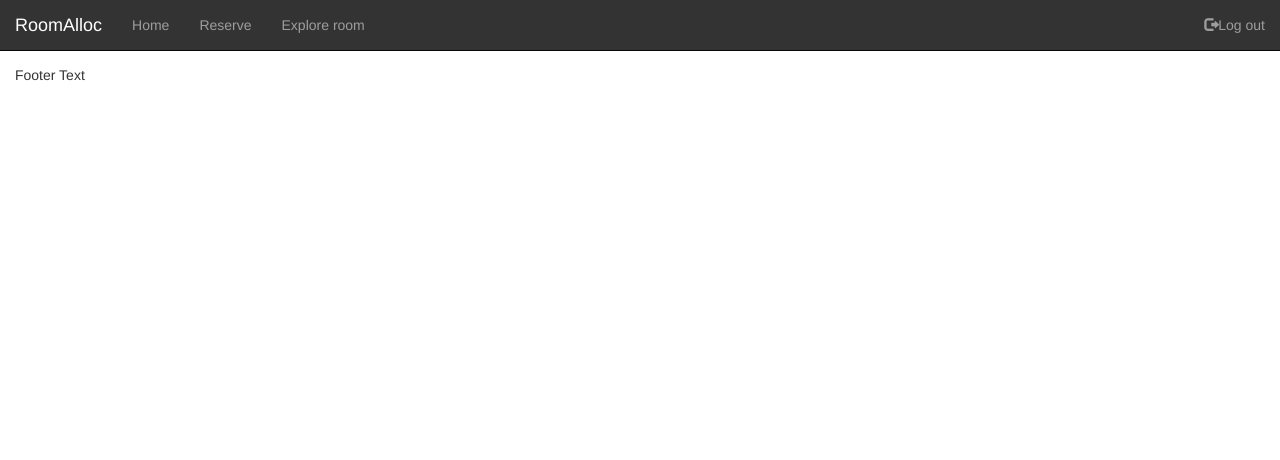
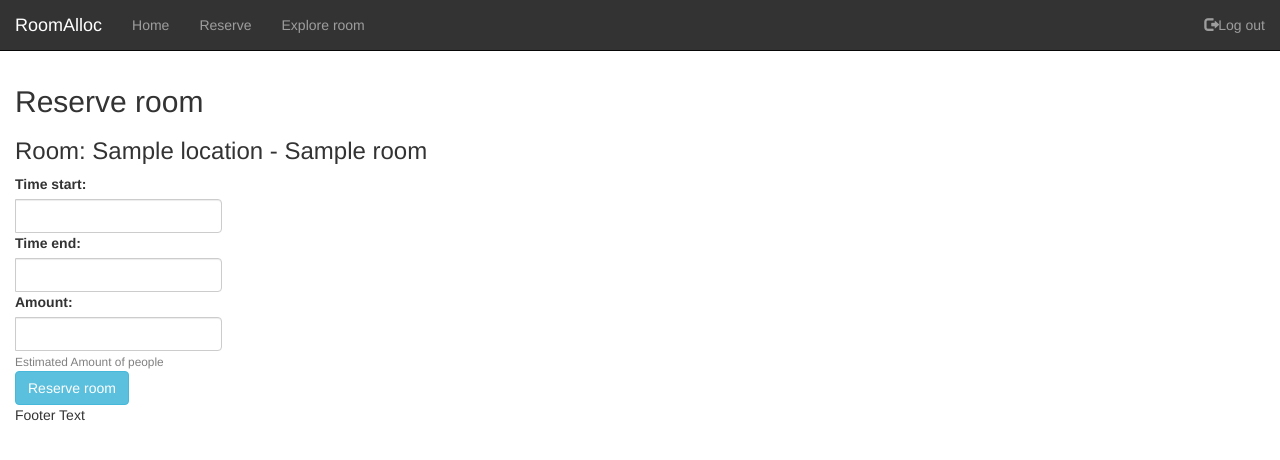
Before and after one commit to cnguyenm/RoomAlloc, a Django app: template roomalloc/templates/roomalloc/user/room/room_reserve.html in a window 1280 px wide. Shown: the top 460 px of the page. Run offline with Django 3.2, Linux system fonts and the light colour scheme; the template is opened without the code that fills it: values that come from a table or form of the project are taken from there, others are empty; tables that the repository leaves empty hold one stand-in row (values such as "Sample post"); some libraries are stand-ins or nearby versions.

Commit message:
Room reserve basic render * datepicker calendar * add style to django form input

```diff
--- a/roomalloc/forms.py
+++ b/roomalloc/forms.py
@@ -1,9 +1,15 @@
+"""
+Forms
 
+Documentation:
+Form Field, widget: https://docs.djangoproject.com/en/1.11/ref/forms/fields/#built-in-fields
+
+"""
 from django import forms
 from django.contrib.auth.forms import UserCreationForm
 from django.contrib.auth.models import User
 
-from roomalloc.models import Profile
+from roomalloc.models import Profile, Reservation
 
 class SignUpForm(UserCreationForm):
 
@@ -34,3 +40,26 @@ class ProfileForm(forms.ModelForm):
     class Meta:
         model = Profile
         fields = ('grad_date', 'year', 'major')
+
+
+class ReserveForm(forms.ModelForm):
+    """
+    Reserve Creation Form
+
+    """
+    class Meta:
+        model = Reservation
+        fields = ('time_start', 'time_end', 'amount')
+        widgets = {
+            'time_start' : forms.DateTimeInput(
+                attrs = {'class' : 'form-control datetime-input'}
+            ),
+
+            'time_end' : forms.DateTimeInput(
+                attrs = {'class' : 'form-control datetime-input'}
+            ),
+
+            'amount' : forms.NumberInput(
+                attrs = {'class' : 'form-control'}
+            )
+        }
--- a/roomalloc/templates/roomalloc/user/room/room_reserve.html
+++ b/roomalloc/templates/roomalloc/user/room/room_reserve.html
@@ -1,8 +1,52 @@
 {% extends "../user_base.html" %}
 {% load static %}
 
-{% block container %}
 
+{% block head_ref %}
+<link href="//cdn.bootcss.com/bootstrap-datetimepicker/4.17.44/css/bootstrap-datetimepicker.min.css" rel="stylesheet">
+<script src="//cdn.bootcss.com/moment.js/2.17.1/moment.min.js"></script>
+<script src="//cdn.bootcss.com/bootstrap-datetimepicker/4.17.44/js/bootstrap-datetimepicker.min.js"></script>
 
 
 {% endblock %}
+
+{% block container %}
+
+<h2>Reserve room</h2>
+<h3>Room: {{ room.location }} - {{ room.name }}</h3>
+
+<form method="POST">
+    {% csrf_token %}
+
+    {% for field in form %}
+
+            <div class="input-group">
+                {{ field.label_tag }}<br>
+                {{ field }}
+            </div>
+
+            {% if field.help_text %}
+            <small style="color: grey">{{ field.help_text|safe }}</small>
+            {% endif %}
+
+            {% for error in field.errors %}
+            <p style="color: red">{{ error }}</p>
+            {% endfor %}
+
+
+    {% endfor %}
+
+    <br>
+    <button class="btn btn-info" type="submit">Reserve room</button>
+</form>
+
+<script>
+$(function() {
+
+    $('.datetime-input').datetimepicker({
+       format : 'YYYY-MM-DD HH:mm:ss'
+    });
+
+});
+</script>
+{% endblock %}
```
Also changed, not shown: roomalloc/view/room.py (+22 -2 lines).
